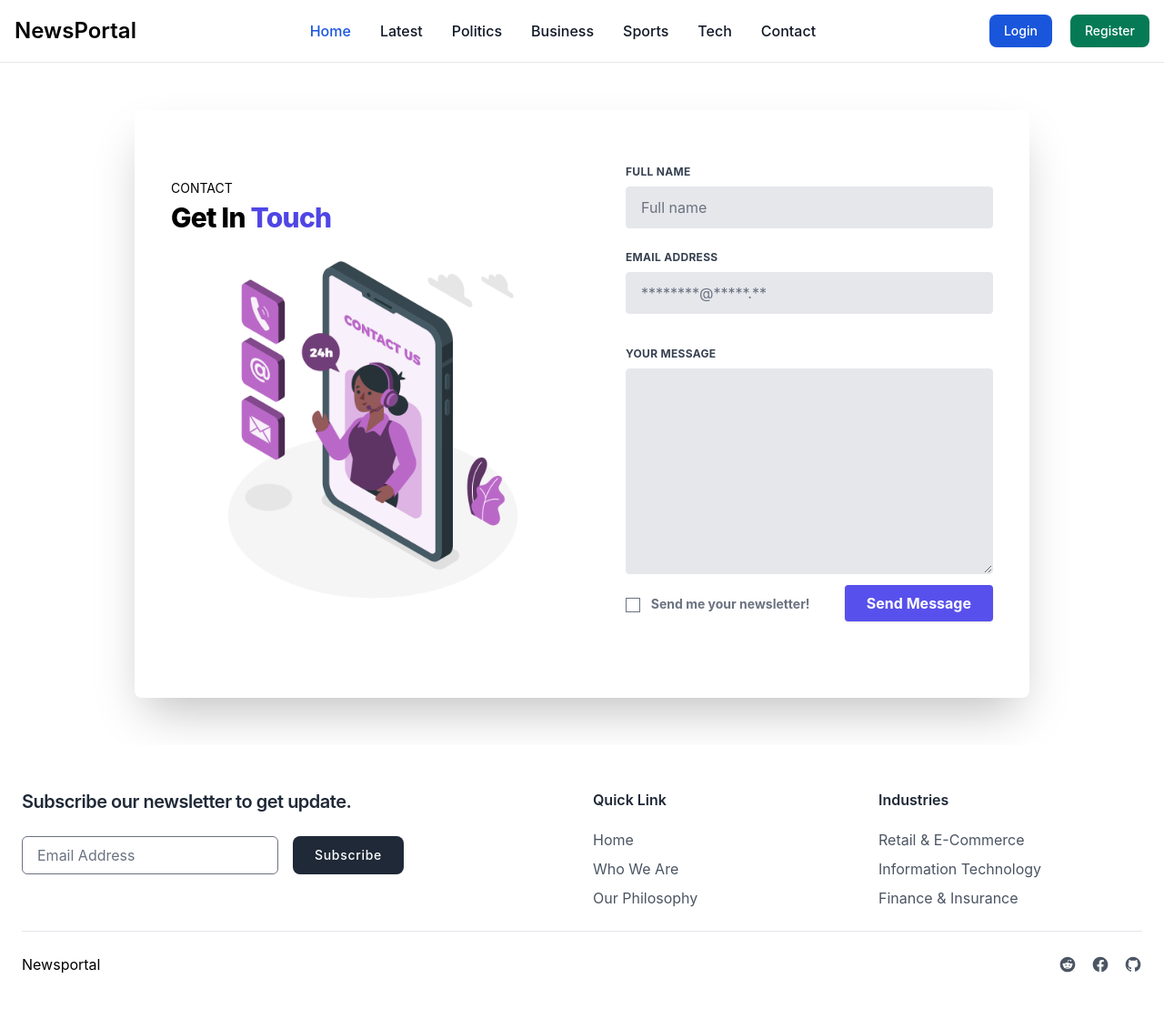
After one commit to mallick-portfolio/NearNews, a Django app: page /contact/ in a window 1280 px wide. The commit adds this page. Shown: the whole page at 91% size. Run offline with Django 5.2, Linux system fonts and the light colour scheme; some libraries are stand-ins or nearby versions.

Commit message:
added contact page

```diff
--- a/core/urls.py
+++ b/core/urls.py
@@ -22,6 +22,7 @@ from . import views
 urlpatterns = [
     path('admin/', admin.site.urls),
     path('', views.home, name='home'),
+    path('contact/', views.contact, name='contact'),
     path('account/', include('account.urls')),
     path('post/', include('news.urls')),
     path('dashboard/', include('dashboard.urls')),
--- a/core/views.py
+++ b/core/views.py
@@ -12,3 +12,6 @@ def home(request, cat_slug=None):
     posts = Post.objects.all()
   categories = Category.objects.all()
   return render(request, './pages/home.html', {"posts": posts, "categories": categories})
+
+def contact(request):
+  return render(request, './pages/contact.html')
--- a/templates/header.html
+++ b/templates/header.html
@@ -8,11 +8,13 @@
       href="{% url 'home' %}"
       class="flex items-center space-x-3 rtl:space-x-reverse"
     >
-      {% comment %} <img
+      {% comment %}
+      <img
         src="https://flowbite.com/docs/images/logo.svg"
         class="h-8"
         alt="Flowbite Logo"
-      /> {% endcomment %}
+      />
+      {% endcomment %}
       <span
         class="self-center text-2xl font-semibold whitespace-nowrap dark:text-white"
         >NewsPortal</span
@@ -23,8 +25,6 @@
       class="flex gap-2 md:order-2 space-x-3 md:space-x-0 rtl:space-x-reverse"
     >
       {% if request.user.is_authenticated %}
-
-
 
       <button
         type="button"
@@ -54,8 +54,6 @@
       </button>
 
       {% endif %}
-
-
 
       <button
         data-collapse-toggle="navbar-sticky"
@@ -99,35 +97,46 @@
         </li>
 
         <li>
-          <a href="/post/category/latest" class="block py-2 px-3 text-gray-900 rounded hover:bg-gray-100 md:hover:bg-transparent md:hover:text-blue-700 md:p-0 md:dark:hover:text-blue-500 dark:text-white dark:hover:bg-gray-700 dark:hover:text-white md:dark:hover:bg-transparent dark:border-gray-700">Latest</a>
+          <a
+            href="/post/category/latest"
+            class="block py-2 px-3 text-gray-900 rounded hover:bg-gray-100 md:hover:bg-transparent md:hover:text-blue-700 md:p-0 md:dark:hover:text-blue-500 dark:text-white dark:hover:bg-gray-700 dark:hover:text-white md:dark:hover:bg-transparent dark:border-gray-700"
+            >Latest</a
+          >
         </li>
 
         <li>
           <a
-          href="/post/category/politics"
+            href="/post/category/politics"
             class="block py-2 px-3 text-gray-900 rounded hover:bg-gray-100 md:hover:bg-transparent md:hover:text-blue-700 md:p-0 md:dark:hover:text-blue-500 dark:text-white dark:hover:bg-gray-700 dark:hover:text-white md:dark:hover:bg-transparent dark:border-gray-700"
             >Politics</a
           >
         </li>
         <li>
           <a
-          href="/post/category/business"
+            href="/post/category/business"
             class="block py-2 px-3 text-gray-900 rounded hover:bg-gray-100 md:hover:bg-transparent md:hover:text-blue-700 md:p-0 md:dark:hover:text-blue-500 dark:text-white dark:hover:bg-gray-700 dark:hover:text-white md:dark:hover:bg-transparent dark:border-gray-700"
             >Business</a
           >
         </li>
         <li>
           <a
-          href="/post/category/sports"
+            href="/post/category/sports"
             class="block py-2 px-3 text-gray-900 rounded hover:bg-gray-100 md:hover:bg-transparent md:hover:text-blue-700 md:p-0 md:dark:hover:text-blue-500 dark:text-white dark:hover:bg-gray-700 dark:hover:text-white md:dark:hover:bg-transparent dark:border-gray-700"
             >Sports</a
           >
         </li>
         <li>
           <a
-          href="/post/category/tech"
+            href="/post/category/tech"
             class="block py-2 px-3 text-gray-900 rounded hover:bg-gray-100 md:hover:bg-transparent md:hover:text-blue-700 md:p-0 md:dark:hover:text-blue-500 dark:text-white dark:hover:bg-gray-700 dark:hover:text-white md:dark:hover:bg-transparent dark:border-gray-700"
             >Tech</a
+          >
+        </li>
+        <li>
+          <a
+            href="{% url 'contact' %}"
+            class="block py-2 px-3 text-gray-900 rounded hover:bg-gray-100 md:hover:bg-transparent md:hover:text-blue-700 md:p-0 md:dark:hover:text-blue-500 dark:text-white dark:hover:bg-gray-700 dark:hover:text-white md:dark:hover:bg-transparent dark:border-gray-700"
+            >Contact</a
           >
         </li>
       </ul>
--- /dev/null
+++ b/templates/pages/contact.html
@@ -0,0 +1,82 @@
+{% extends "base.html" %} {% block content %}
+{% load static %}
+<!-- ====== Contact Section Start -->
+<div class="max-w-screen-lg mx-auto p-5 my-8">
+  <div class="grid grid-cols-2 py-5 gap-4 rounded-lg shadow-2xl">
+    <div class="p-10">
+      <p class="mt-4 text-sm leading-7 font-regular uppercase">Contact</p>
+      <h3
+        class="text-3xl sm:text-4xl leading-normal font-extrabold tracking-tight"
+      >
+        Get In <span class="text-indigo-600">Touch</span>
+      </h3>
+      <img class="rounded-md ml-5" src="{% static 'contact.png' %}" alt="" />
+    </div>
+    <form class="p-10">
+      <div class="flex flex-wrap -mx-3 mb-6">
+        <div class="w-full md:w-1/2 px-3">
+          <label
+            class="block uppercase tracking-wide text-gray-700 text-xs font-bold mb-2"
+            for="grid-last-name"
+          >
+            Full Name
+          </label>
+          <input
+            class="appearance-none block w-full bg-gray-200 text-gray-700 border border-gray-200 rounded py-3 px-4 leading-tight focus:outline-none focus:bg-white focus:border-gray-500"
+            id="grid-last-name"
+            type="text"
+            placeholder="Full name"
+          />
+        </div>
+      </div>
+      <div class="flex flex-wrap -mx-3 mb-6">
+        <div class="w-full px-3">
+          <label
+            class="block uppercase tracking-wide text-gray-700 text-xs font-bold mb-2"
+            for="grid-password"
+          >
+            Email Address
+          </label>
+          <input
+            class="appearance-none block w-full bg-gray-200 text-gray-700 border border-gray-200 rounded py-3 px-4 mb-3 leading-tight focus:outline-none focus:bg-white focus:border-gray-500"
+            id="grid-email"
+            type="email"
+            placeholder="********@*****.**"
+          />
+        </div>
+      </div>
+
+      <div class="flex flex-wrap -mx-3 mb-6">
+        <div class="w-full px-3">
+          <label
+            class="block uppercase tracking-wide text-gray-700 text-xs font-bold mb-2"
+            for="grid-password"
+          >
+            Your Message
+          </label>
+          <textarea
+            rows="10"
+            class="appearance-none block w-full bg-gray-200 text-gray-700 border border-gray-200 rounded py-3 px-4 mb-3 leading-tight focus:outline-none focus:bg-white focus:border-gray-500"
+          ></textarea>
+        </div>
+        <div class="flex justify-between w-full px-3">
+          <div class="md:flex md:items-center">
+            <label class="block text-gray-500 font-bold">
+              <input class="mr-2 leading-tight" type="checkbox" />
+              <span class="text-sm"> Send me your newsletter! </span>
+            </label>
+          </div>
+          <button
+            class="shadow bg-indigo-600 hover:bg-indigo-400 focus:shadow-outline focus:outline-none text-white font-bold py-2 px-6 rounded"
+            type="submit"
+          >
+            Send Message
+          </button>
+        </div>
+      </div>
+    </form>
+  </div>
+</div>
+<!-- ====== Contact Section End -->
+
+{% endblock content %}
```
Also changed, not shown: static/contact.png (added).
